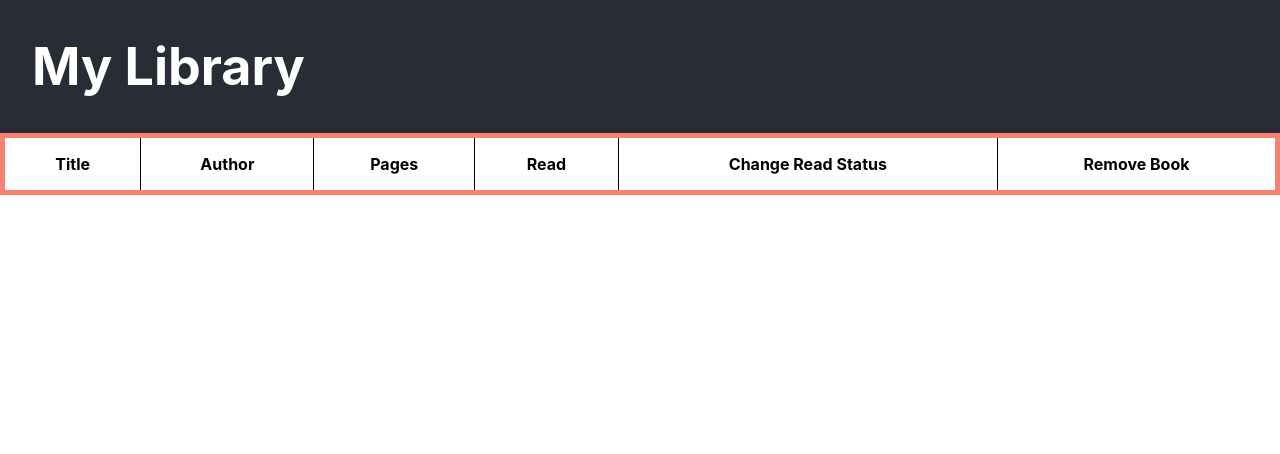
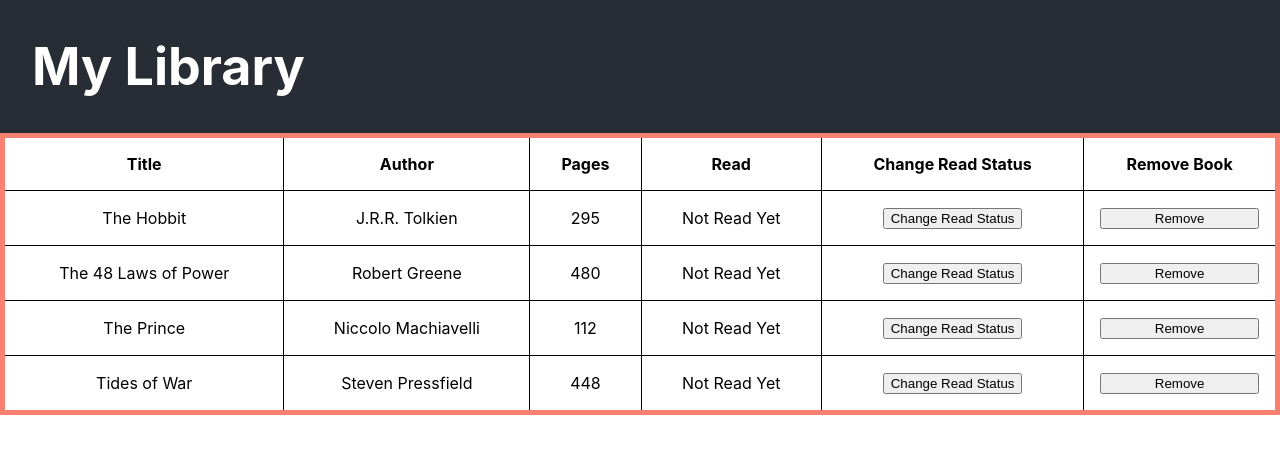
Before and after one commit to fffear/react-lib, a React (Create React App) app: page / in a window 1280 px wide. Shown: the top 454 px of the page. Built offline with nearby package versions, Linux system fonts and the light colour scheme.

Commit message:
add books components

```diff
--- /dev/null
+++ b/src/Library/Books/Book/Book.js
@@ -0,0 +1,21 @@
+import React from "react";
+import classes from "./Book.module.css";
+
+const Book = props => {
+  return (
+    <tr>
+      <td>{props.title}</td>
+      <td>{props.author}</td>
+      <td>{props.pages}</td>
+      <td>{props.read}</td>
+      <td>
+        <button>Change Read Status</button>
+      </td>
+      <td>
+        <button className={classes.RemoveBtn}>Remove</button>
+      </td>
+    </tr>
+  );
+};
+
+export default Book;
--- /dev/null
+++ b/src/Library/Books/Book/Book.module.css
@@ -0,0 +1,3 @@
+.RemoveBtn {
+  width: 100%;
+}
--- /dev/null
+++ b/src/Library/Books/Books.js
@@ -0,0 +1,20 @@
+import React from "react";
+import Book from "./Book/Book";
+
+const Books = props => {
+  return props.books.map((book, index) => {
+    return (
+      <Book
+        key={book.id}
+        title={book.title}
+        author={book.author}
+        pages={book.pages}
+        read={book.read}
+        // removeBookHandler={() => props.removeBookHandler(book.id)}
+        // changeReadStatusHandler={() => props.changeReadStatusHandler(book.id)}
+      />
+    );
+  });
+};
+
+export default Books;
--- a/src/Library/Library.js
+++ b/src/Library/Library.js
@@ -1,5 +1,5 @@
 import React from "react";
-// import Books from "./Books/Books";
+import Books from "./Books/Books";
 import classes from "./Library.module.css";
 
 const library = props => {
@@ -16,13 +16,13 @@ const library = props => {
         </tr>
       </thead>
 
-      {/* <tbody>
+      <tbody>
         <Books
           books={props.books}
-          removeBookHandler={props.removeBookHandler}
-          changeReadStatusHandler={props.changeReadStatusHandler}
+          // removeBookHandler={props.removeBookHandler}
+          // changeReadStatusHandler={props.changeReadStatusHandler}
         />
-      </tbody> */}
+      </tbody>
     </table>
   );
 };
```
